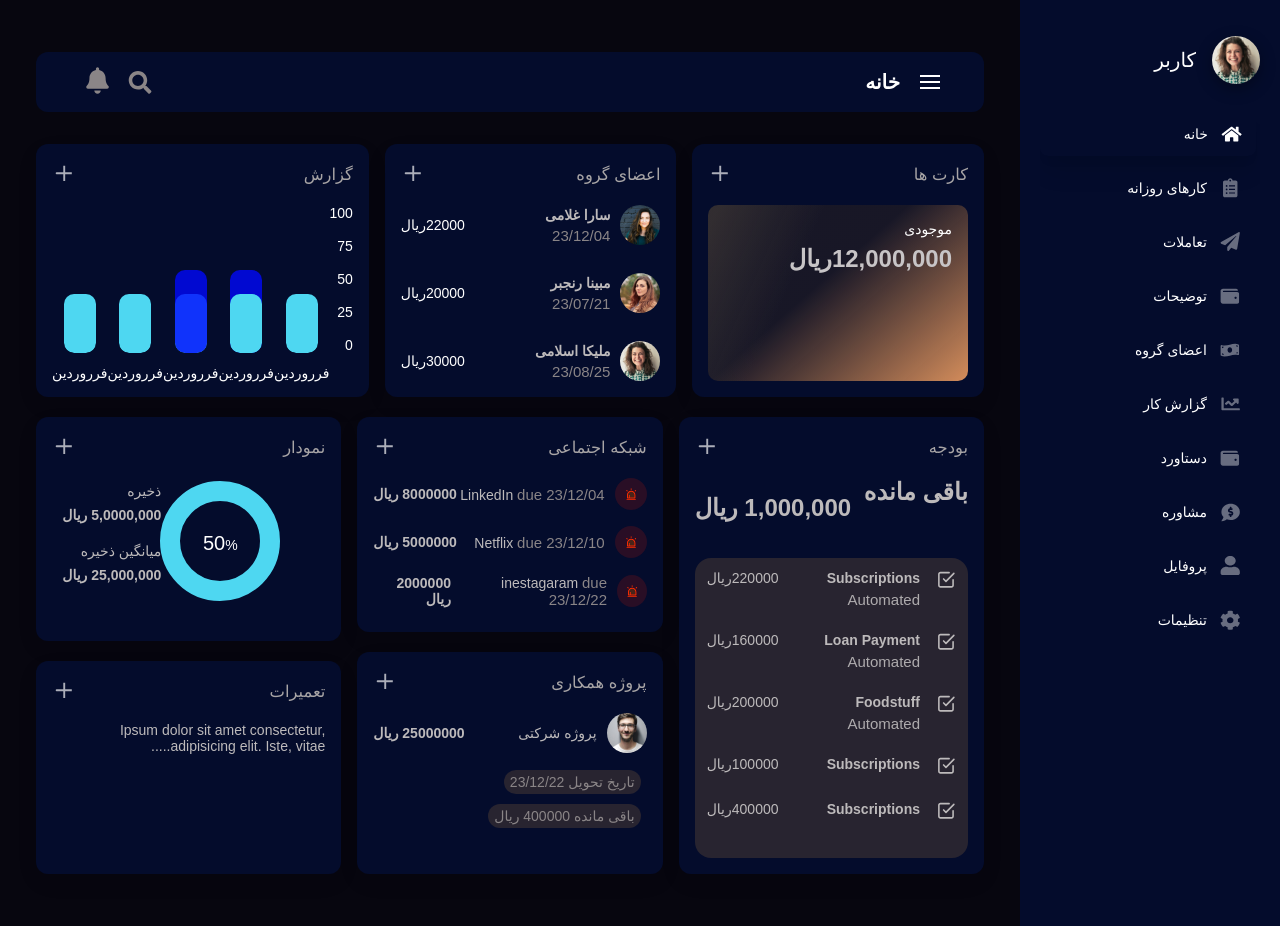
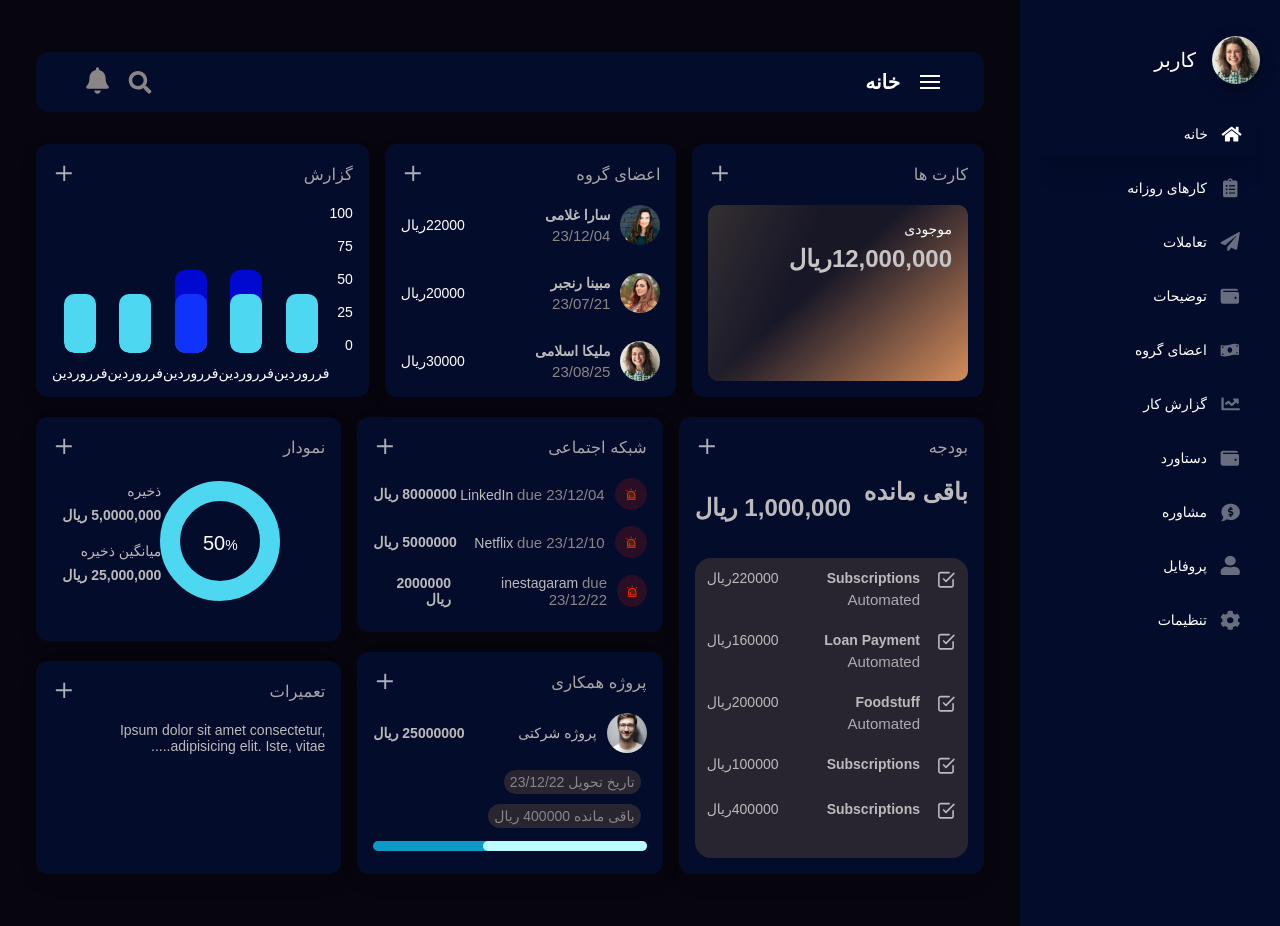
Before and after one commit to elahe-toraj/Project-Dashboard, a React (Vite) app: page / in a window 1280 px wide. Built offline with nearby package versions, Linux system fonts and the light colour scheme; a web font is replaced by a local one.

Commit message:
Style-clrs

```diff
--- a/src/components/Savings/Savings.css
+++ b/src/components/Savings/Savings.css
@@ -34,7 +34,7 @@
   margin-right: 6px;
 }
 .grid-c6 .grid-item-progress {
-  background-color: var(--clr-primar-light);
+  background-color: var(--clr-primary-light);
   height: 10px;
   border-radius: 100vh;
   margin-top: 8px;
@@ -42,6 +42,6 @@
 .grid-c6 .grid-item-fill {
   width: 60%;
   height: 10px;
-  background-color: var(--clr-pumpkin);
+  background-color: var(--clr-blue-neon);
   border-radius: 100vh;
 }
```
